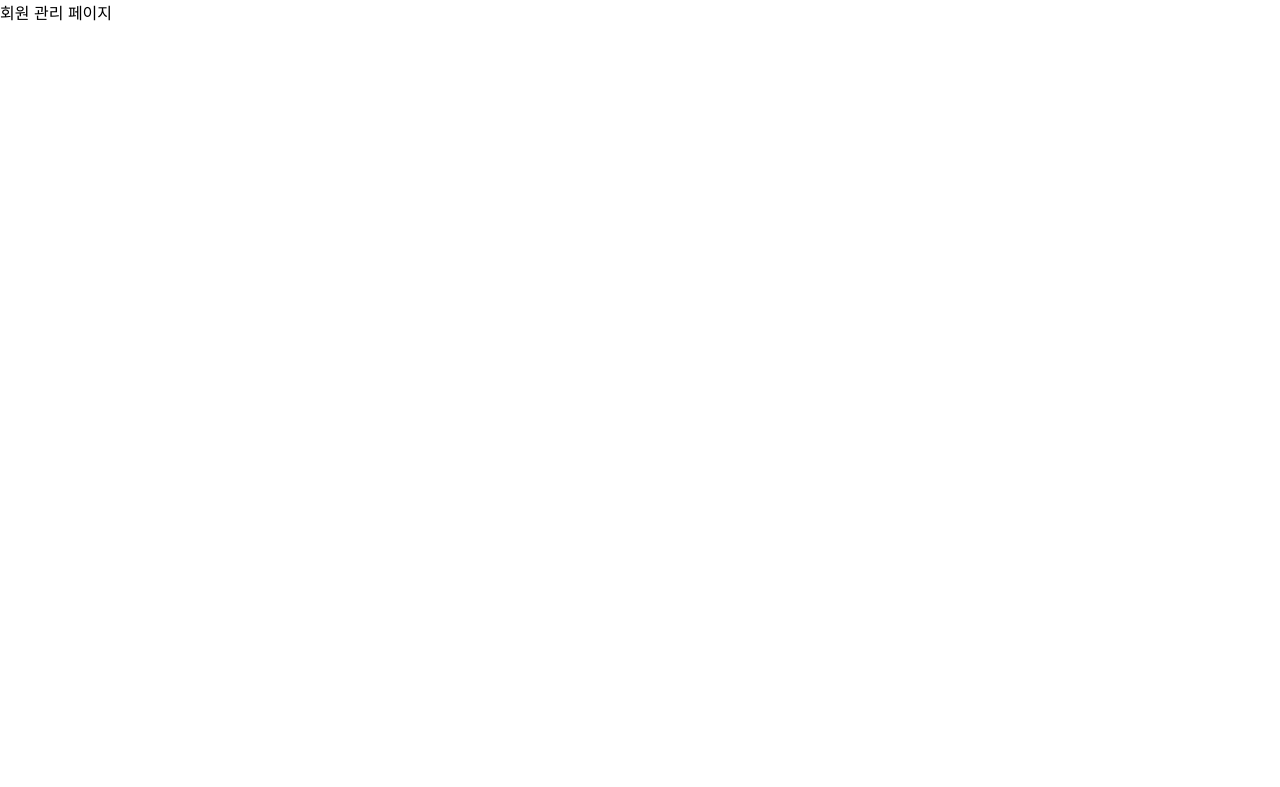
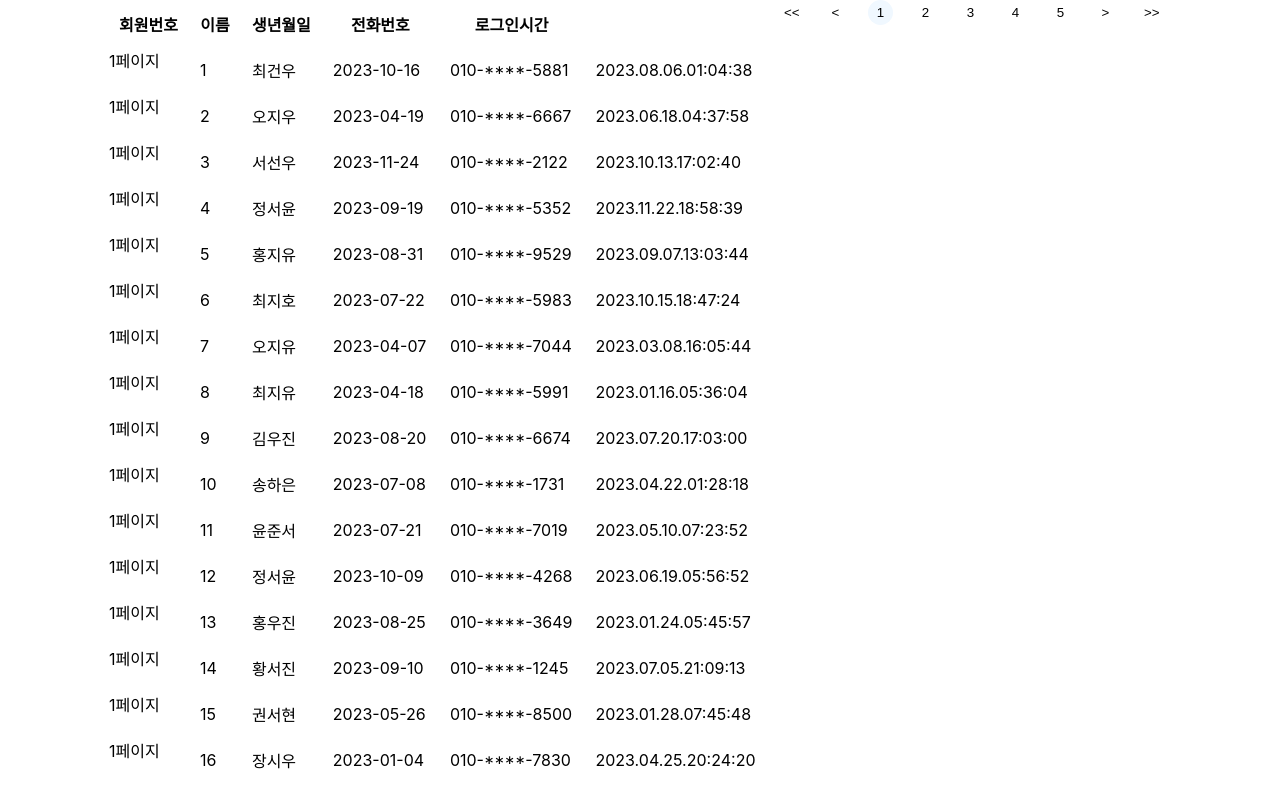
Before and after one commit to mobi-community/mobi-2nd-begginer-1, a React (Create React App) app: page / in a window 1280 px wide. Shown: the top 787 px of the page. Built offline with nearby package versions, Linux system fonts and the light colour scheme.

Commit message:
feat: 페이지네이션 구현 중

```diff
--- a/src/__mock__/user_list.js
+++ b/src/__mock__/user_list.js
@@ -1,15 +1,57 @@
-export const UserList = (count) => {
-  function generateRandomDate(from, to) {
+export const UserList = () => {
+  // 랜덤 이름 생성
+  const generateName = () => {
+    const lastName = ["김", "이", "박", "최", "정", "강", "조", "윤", "장", "임", "한", "오", "서", "신", "권", "황", "안", "송", "전", "홍"];
+    const firstName = ["민준", "서윤", "도윤", "서연", "시우", "지우", "지호", "하윤", "지후", "서현", "준서", "하은", "건우", "민서", "우진", "지유", "선우", "윤서", "서진", "채원"];
+    const fullName = lastName[Math.floor(Math.random() * firstName.length)] + firstName[Math.floor(Math.random() * lastName.length)];
+    return fullName;
+  };
+
+  // 랜덤 날짜 생성
+  const generateRandomDate = (from, to) => {
     return new Date(from.getTime() + Math.random() * (to.getTime() - from.getTime()));
-  }
+  };
 
-  return Array(count)
+  // 랜덤 생일 생성
+  const generateBirthday = () => {
+    const date = generateRandomDate(new Date(2023, 0, 1), new Date());
+    const year = date.getFullYear();
+    const month = ("0" + (1 + date.getMonth())).slice(-2);
+    const day = ("0" + date.getDate()).slice(-2);
+    return `${year}-${month}-${day}`;
+  };
+
+  // 랜덤 로그인 시간 생성
+  const generateLastLoginDate = () => {
+    const date = generateRandomDate(new Date(2023, 0, 1), new Date());
+    const year = date.getFullYear();
+    const month = ("0" + (1 + date.getMonth())).slice(-2);
+    const day = ("0" + date.getDate()).slice(-2);
+    const hour = ("0" + date.getHours()).slice(-2);
+    const minute = ("0" + date.getMinutes()).slice(-2);
+    const second = ("0" + date.getSeconds()).slice(-2);
+    return `${year}.${month}.${day}.${hour}:${minute}:${second}`;
+  };
+
+  const generatePhoneNumber = () => {
+    return `010-${Math.floor(Math.random() * 9000) + 1000}-${Math.floor(Math.random() * 9000) + 1000}`;
+  };
+
+  const maskingPhoneNumber = () => {
+    const split = generatePhoneNumber().split("-");
+
+    split[1] = "*".repeat(split[1].length);
+    return split.join("-");
+  };
+
+  return Array(200)
     .fill()
-    .map(() => ({
-      id: Math.floor(Math.random() * 100000),
-      name: "da",
-      birthday: generateRandomDate(new Date(2023, 0, 1), new Date()),
-      number: "a",
-      createdAt: "a",
+    .map((array, index) => ({
+      page: Math.floor(index / 20) + 1,
+      id: index + 1,
+      name: generateName(),
+      birthday: generateBirthday(),
+      number: maskingPhoneNumber(),
+      createdAt: generateLastLoginDate(),
     }));
 };
--- a/src/pages/manage_member.js
+++ b/src/pages/manage_member.js
@@ -1,9 +1,133 @@
+import styled from "styled-components";
 import { UserList } from "../__mock__/user_list";
+import { useState } from "react";
 
 const ManageMember = () => {
-  const user = UserList(200);
-  console.log(user);
-  return <>회원 관리 페이지</>;
+  const totalPage = 10;
+  const [users, setUsers] = useState(UserList());
+  const [buttonArray, setButtonArray] = useState([0, 1, 2, 3, 4]);
+  const [currentPage, setCurrentPage] = useState(1);
+  const [showUserList, setShowUserList] = useState();
+
+  const handleFirstPage = () => {
+    setButtonArray([0, 1, 2, 3, 4]);
+    setCurrentPage(1);
+  };
+  const handleLastPage = () => {
+    setButtonArray([5, 6, 7, 8, 9]);
+    setCurrentPage(10);
+  };
+
+  const handlePrev = () => {
+    const prevPage = buttonArray.map((value) => {
+      setCurrentPage(currentPage - 1);
+      if (currentPage <= 1) {
+        setCurrentPage(1);
+      }
+      return value - 1;
+    });
+    if (prevPage[0] < 0) return [0, 1, 2, 3, 4];
+    setButtonArray(prevPage);
+  };
+
+  const handleNext = () => {
+    const nextPage = buttonArray.map((value) => {
+      setCurrentPage(currentPage + 1);
+      if (currentPage >= 10) {
+        setCurrentPage(10);
+      }
+      return value + 1;
+    });
+    if (nextPage[nextPage.length - 1] > 9) return [5, 6, 7, 8, 9];
+    setButtonArray(nextPage);
+  };
+
+  const handlePage = (pageButton) => {
+    setCurrentPage(pageButton + 1);
+  };
+
+  console.log(users);
+
+  return (
+    <Container>
+      <table>
+        <thead>
+          <tr>
+            <Th>회원번호</Th>
+            <Th>이름</Th>
+            <Th>생년월일</Th>
+            <Th>전화번호</Th>
+            <Th>로그인시간</Th>
+          </tr>
+        </thead>
+        <tbody>
+          {users.map((user) => (
+            <tr>
+              <div>{user.page}페이지</div>
+              <Td>{user.id}</Td>
+              <Td>{user.name}</Td>
+              <Td>{user.birthday}</Td>
+              <Td>{user.number}</Td>
+              <Td>{user.createdAt}</Td>
+            </tr>
+          ))}
+        </tbody>
+      </table>
+      <Pagination>
+        <JumpFirst onClick={handleFirstPage}>{"<<"}</JumpFirst>
+        <Prev onClick={handlePrev}>{"<"}</Prev>
+        {buttonArray.map((pageButton) => (
+          <NumberButton
+            onClick={() => handlePage(pageButton)}
+            style={{
+              backgroundColor: currentPage === pageButton + 1 ? "aliceblue" : "#fff",
+            }}
+          >
+            {pageButton + 1}
+          </NumberButton>
+        ))}
+        <Next onClick={handleNext}>{">"}</Next>
+        <JumpLast onClick={handleLastPage}>{">>"}</JumpLast>
+      </Pagination>
+    </Container>
+  );
 };
 
 export default ManageMember;
+
+const Container = styled.div`
+  display: flex;
+  justify-content: center;
+`;
+// member table
+const Th = styled.th`
+  padding: 10px;
+`;
+const Td = styled.td`
+  padding: 10px;
+`;
+
+// pagination
+const Pagination = styled.div`
+  /*   display: flex;
+  flex-direction: row; */
+
+  & > button {
+    background-color: white;
+    border: none;
+    width: 25px;
+    height: 25px;
+    border-radius: 50%;
+    margin: 0 10px;
+    cursor: pointer;
+
+    &:hover {
+      background-color: aliceblue;
+    }
+  }
+`;
+const JumpFirst = styled.button``;
+const Prev = styled.button``;
+const NumberButton = styled.button``;
+const Next = styled.button``;
+const JumpLast = styled.button``;
```
